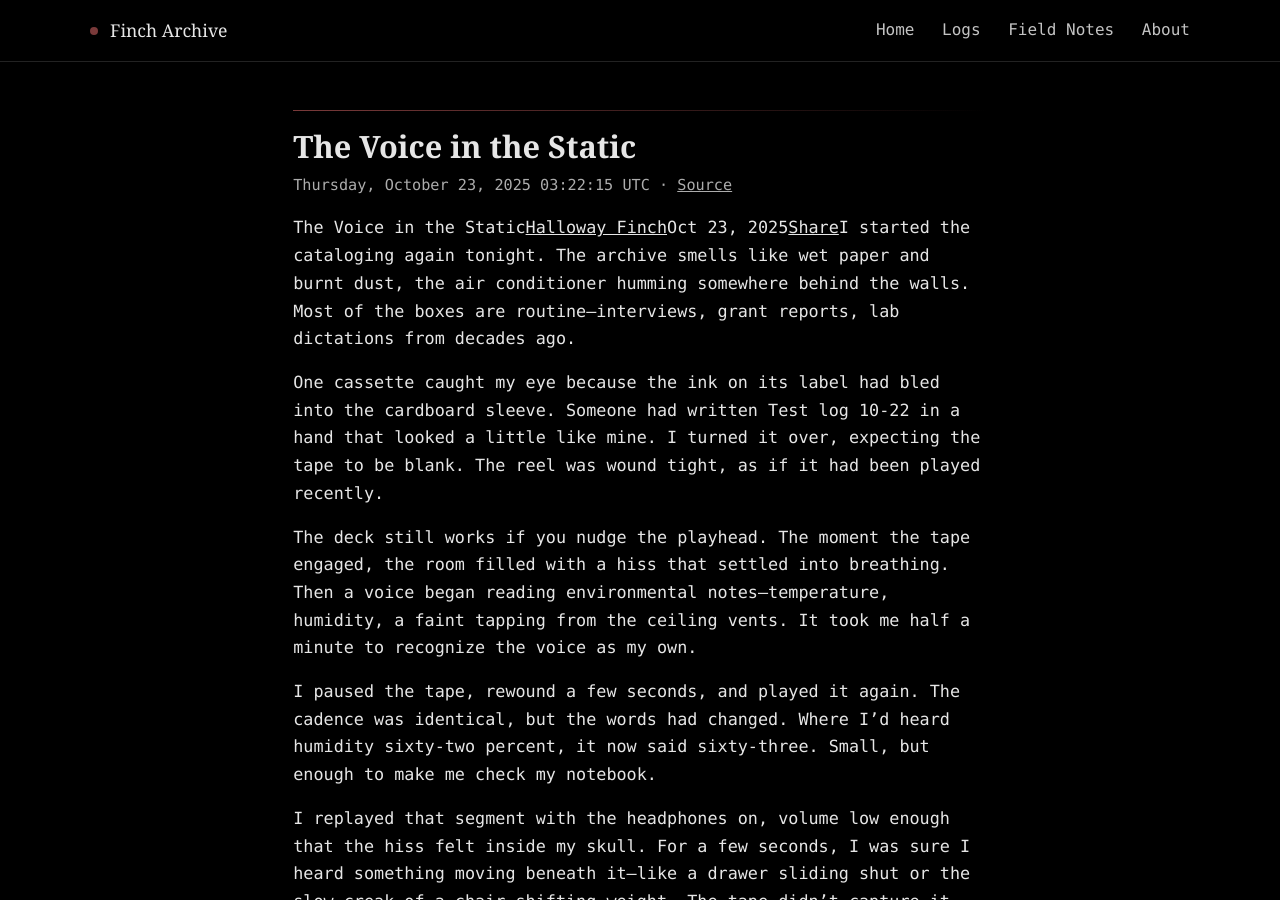
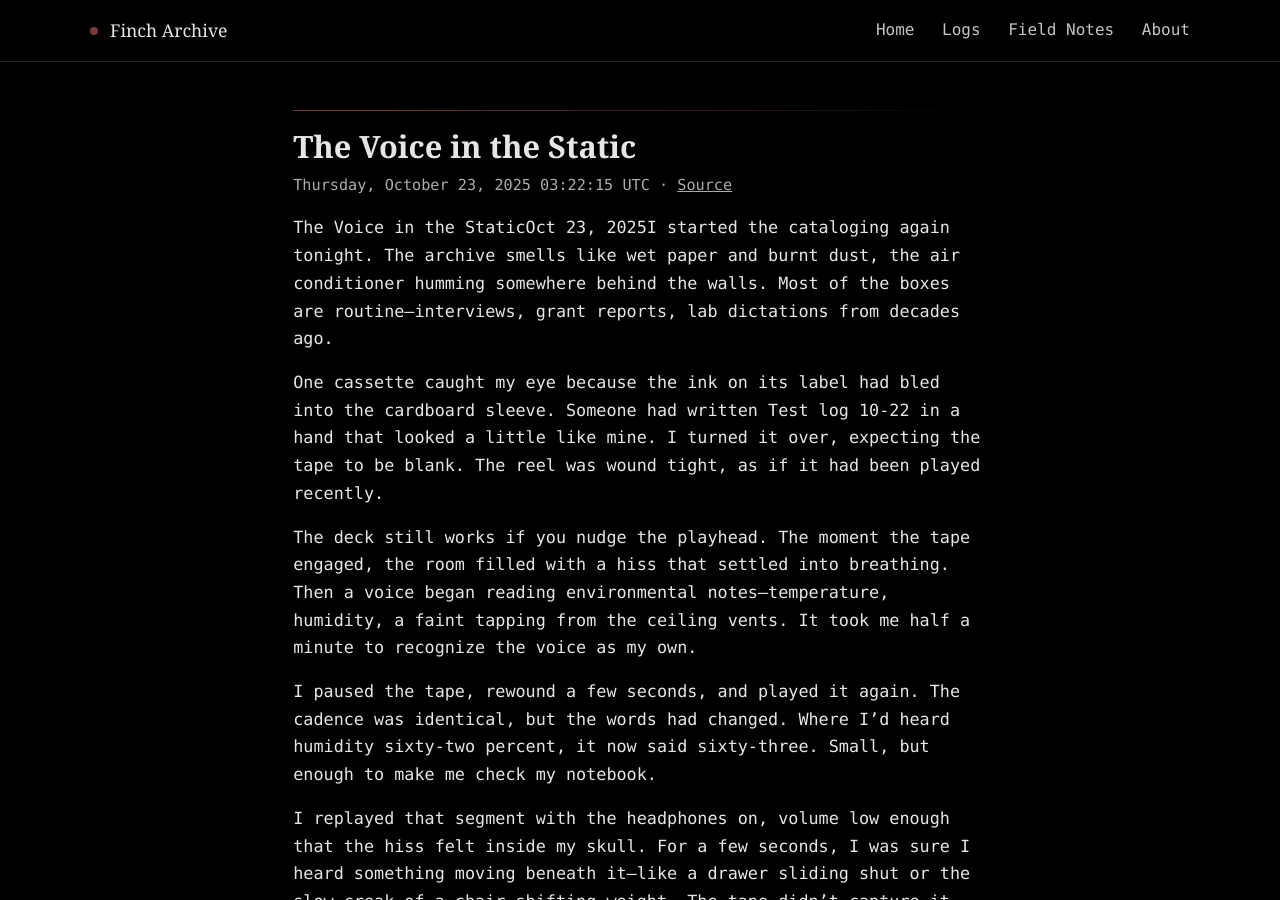
Before and after one commit to HallowayFinch/fincharchive.com, a Jekyll site: the page built from _logs/the-voice-in-the-static.md, in a window 1280 px wide and 900 px high. Built offline with Jekyll 4.4.1, drawn with Linux system fonts in a browser that asks for light colours.

Commit message:
chore(logs): import new Substack posts & rebuild pages

```diff
--- a/_logs/the-voice-in-the-static.md
+++ b/_logs/the-voice-in-the-static.md
@@ -2,7 +2,7 @@
 layout: log
 title: "The Voice in the Static"
 log_id: "1022E"
-date: "Thu, 23 Oct 2025 03:22:15 GMT"
+date: "2025-10-23T03:22:15+00:00"
 source_url: "https://hallowayfinch.substack.com/p/the-voice-in-the-static"
 guid: "https://hallowayfinch.substack.com/p/the-voice-in-the-static"
 permalink: "/logs/the-voice-in-the-static/"
@@ -13,7 +13,7 @@ redirect_from:
   - "/logs/the-voice-in-the-static-3.md"
   - "/logs/log-1022a.md"
 ---
-The Voice in the Static[](https://substack.com/@hallowayfinch)[Halloway Finch](https://substack.com/@hallowayfinch)Oct 23, 2025[](https://hallowayfinch.substack.com/p/the-voice-in-the-static/comments)[Share](javascript:void(0))I started the cataloging again tonight. The archive smells like wet paper and burnt dust, the air conditioner humming somewhere behind the walls. Most of the boxes are routine—interviews, grant reports, lab dictations from decades ago.
+The Voice in the StaticOct 23, 2025I started the cataloging again tonight. The archive smells like wet paper and burnt dust, the air conditioner humming somewhere behind the walls. Most of the boxes are routine—interviews, grant reports, lab dictations from decades ago.
 
 One cassette caught my eye because the ink on its label had bled into the cardboard sleeve. Someone had written Test log 10-22 in a hand that looked a little like mine. I turned it over, expecting the tape to be blank. The reel was wound tight, as if it had been played recently.
 
@@ -90,5 +90,3 @@ I switched off the deck and sat listening to the static on the tape until it ran
 Session complete. No anomalies detected.
 
 I closed the book. The hum in the walls followed me into sleep.
-
-[](https://hallowayfinch.substack.com/p/the-voice-in-the-static/comments)[Share](javascript:void(0))
--- /dev/null
+++ b/logs/log-1022e/index.html
@@ -0,0 +1,6 @@
+<!doctype html><meta charset="utf-8">
+<title>Redirecting…</title>
+<link rel="canonical" href="/logs/the-voice-in-the-static/">
+<meta http-equiv="refresh" content="0; url=/logs/the-voice-in-the-static/">
+<a href="/logs/the-voice-in-the-static/">Redirecting to /logs/the-voice-in-the-static/</a>
+<script>location.href="/logs/the-voice-in-the-static/";</script>
```
